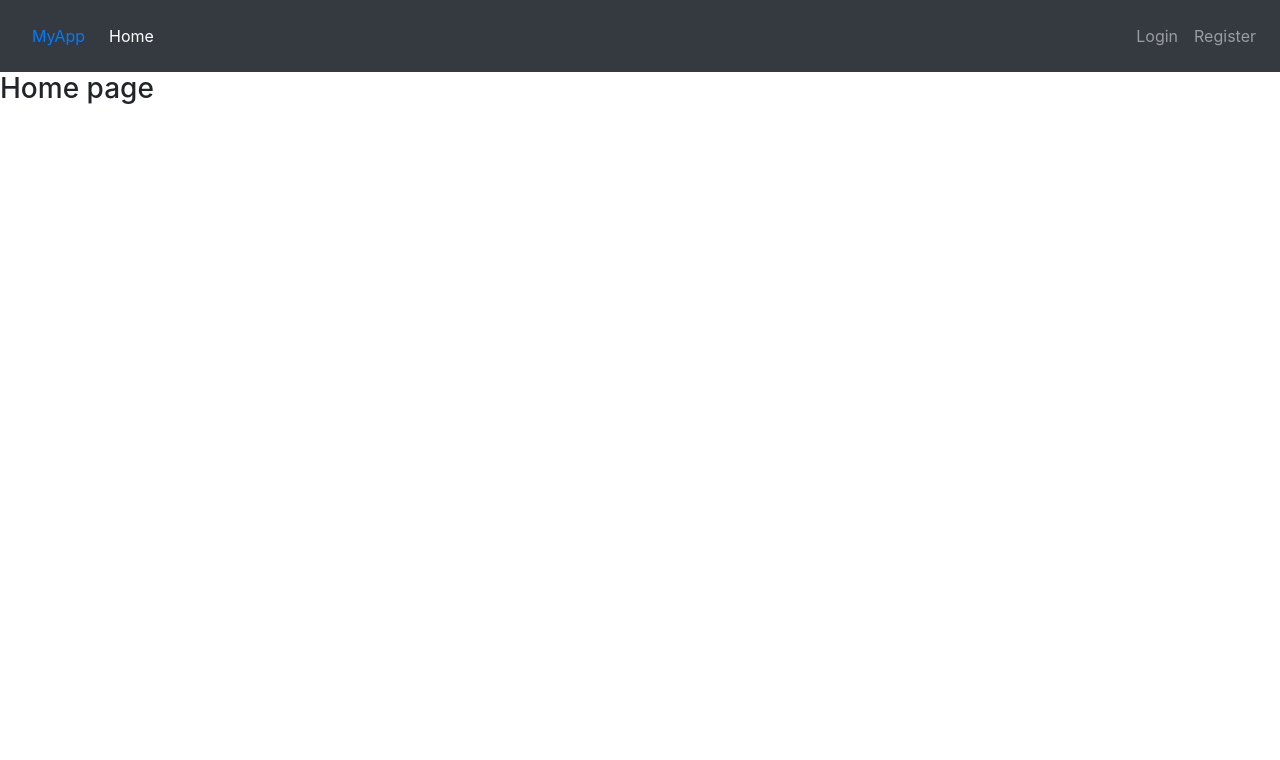
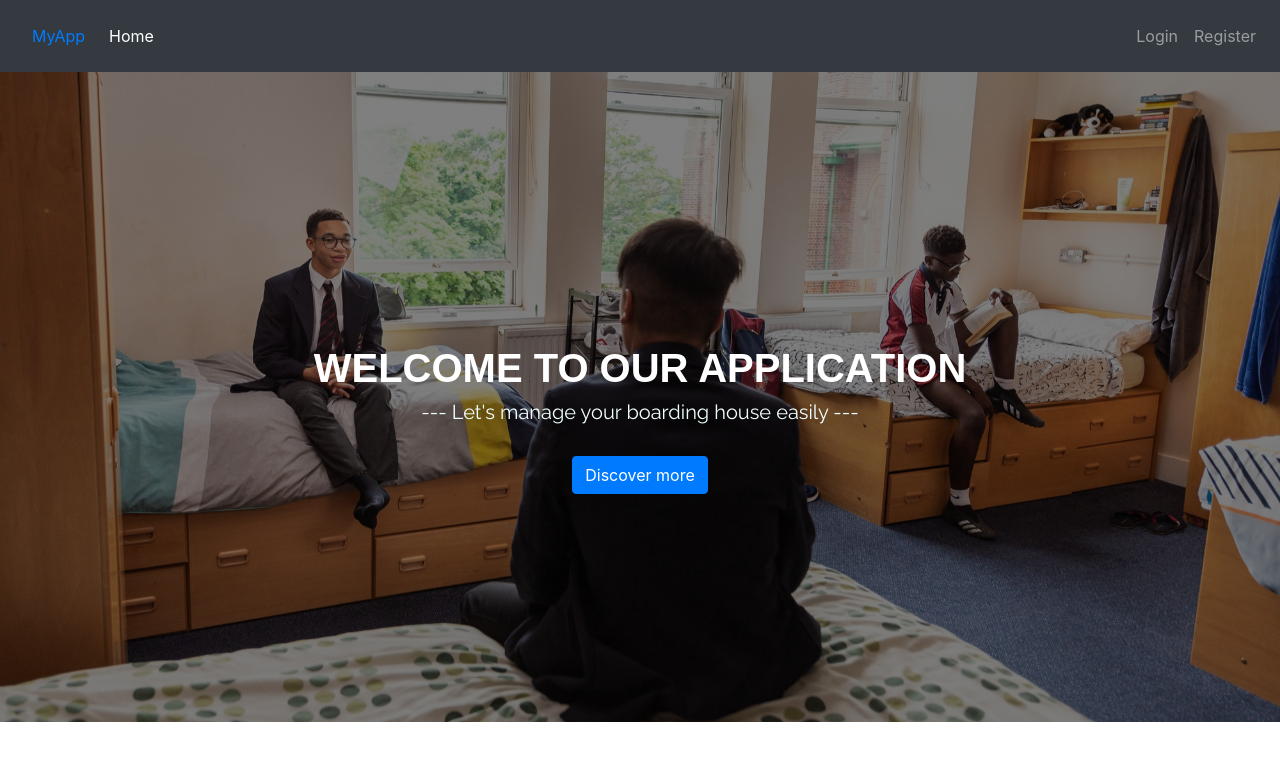
Before and after one commit to nhanvothanh719/boarding-house-management-system, a React (Create React App) app in the folder front-end/: page / in a window 1280 px wide. Shown: the top 760 px of the page. Built offline with nearby package versions, Linux system fonts and the light colour scheme; no server answers; a web font is replaced by a local one.

Commit message:
Design the top of the Home page

```diff
--- a/front-end/src/App.js
+++ b/front-end/src/App.js
@@ -1,9 +1,9 @@
 import React from 'react';
+import TopBanner from './components/HomePage/TopBanner';
 
 function App() {
   return (
     <div>
-
     </div>
   );
 }
--- /dev/null
+++ b/front-end/src/assets/css/custom.css
@@ -0,0 +1,32 @@
+.topBanner{
+    background-image: url('../images/banner2.jpeg');
+    min-height: 650px;
+    background-size: cover;
+    background-attachment: fixed;
+    background-position: center;
+    background-repeat: no-repeat;
+}
+
+.topBannerCover{
+    position: absolute;
+    min-height: 650px;
+    width: 100%;
+    background: rgb(0, 0, 0, 0.5);
+}
+
+.topBannerContent{
+    margin-top: 17em;
+}
+
+.topBannerTitle{
+    font-family: 'Montserrat', sans-serif;
+    font-weight: 700;
+    color: #ffffff;
+}
+
+.topBannerSubTitle{
+    font-family: 'Raleway', sans-serif;
+    font-weight: 400;
+    color:azure;
+    font-size: 20px;
+}
--- a/front-end/src/common/Header.jsx
+++ b/front-end/src/common/Header.jsx
@@ -2,7 +2,7 @@ import React, { Component } from "react";
 import { BrowserRouter as Router, Switch, Route } from "react-router-dom";
 import axios from "axios";
 import Nav from "./Nav";
-import Home from "../components/Home";
+import TopBanner from "../components/HomePage/TopBanner";
 import Login from "../components/Login";
 import Register from "../components/Register";
 import ForgetPassword from "../components/ForgetPassword";
@@ -37,7 +37,7 @@ class header extends Component {
         <Nav user={this.state.user} setUser={this.setUser} />
         <div>
           <Switch>
-            <Route exact path="/" component={Home} />
+            <Route exact path="/" component={TopBanner} />
             <Route exact path="/login" component={() => <Login user={this.state.user} setUser={this.setUser} />}/>
             <Route exact path="/register" component={Register} />
             <Route exact path="/forget-password" component={ForgetPassword} />
--- /dev/null
+++ b/front-end/src/components/HomePage/TopBanner.jsx
@@ -0,0 +1,28 @@
+import React, { Component, Fragment } from 'react';
+import { Container, Row, Col, Button } from 'react-bootstrap';
+import '../../assets/css/custom.css';
+
+export class TopBanner extends Component {
+  render() {
+    return (
+      <Fragment>
+        <Container fluid={true} className='topBanner p-0'>
+          <div className='topBannerCover'>
+            <Container className='topBannerContent'>
+              <Row>
+                <Col className='text-center'>
+                <h1 className='topBannerTitle'>WELCOME TO OUR APPLICATION</h1>
+                <h2 className='topBannerSubTitle'>--- Let's manage your boarding house easily ---</h2>
+                <br></br>
+                <Button variant='primary'>Discover more</Button>
+                </Col>
+              </Row>
+            </Container>
+          </div>
+        </Container>
+      </Fragment>
+    )
+  }
+}
+
+export default TopBanner
```
Also changed, not shown: front-end/src/assets/images/banner.jpeg (added), front-end/src/assets/images/banner2.jpeg (added).
